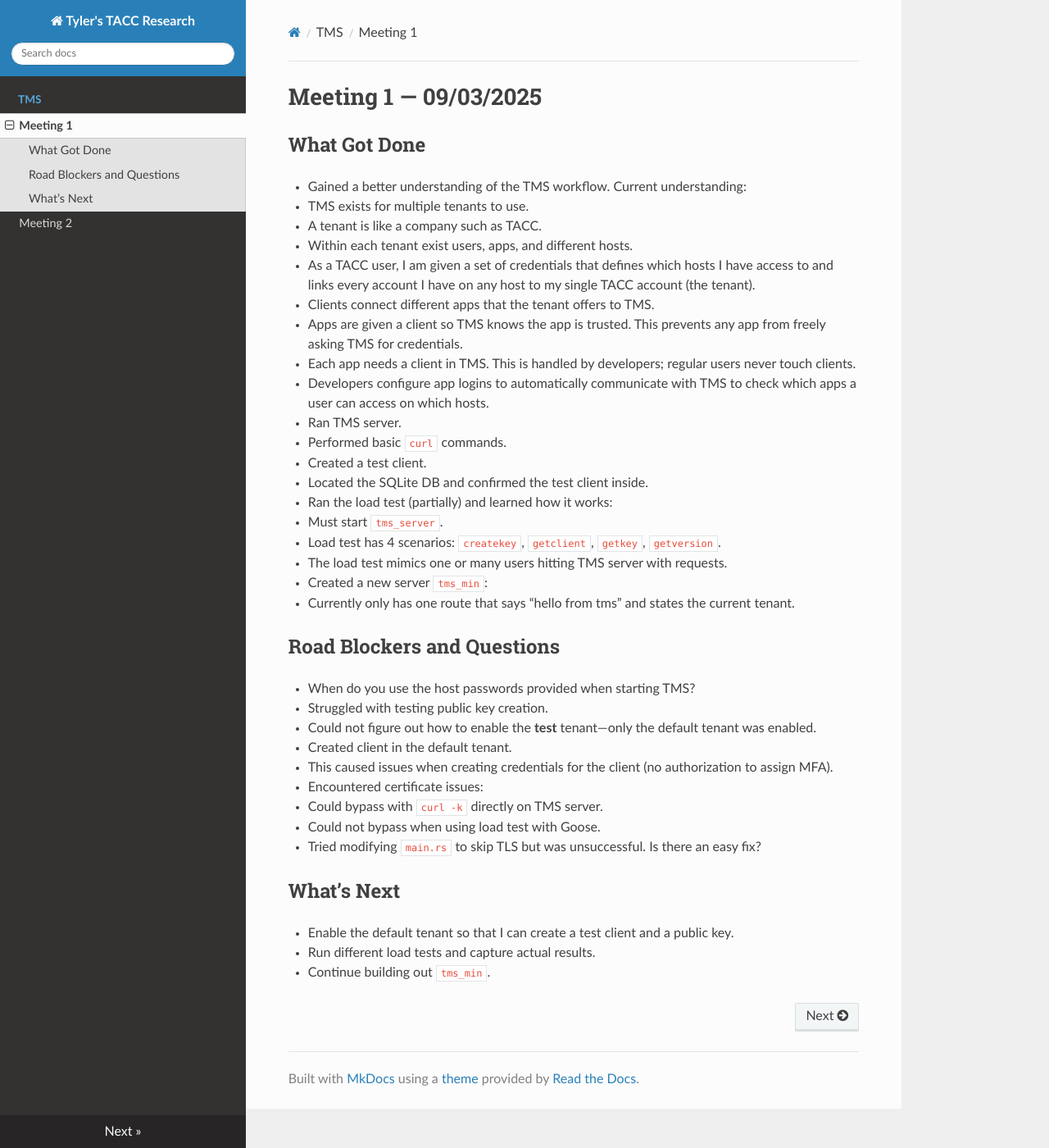
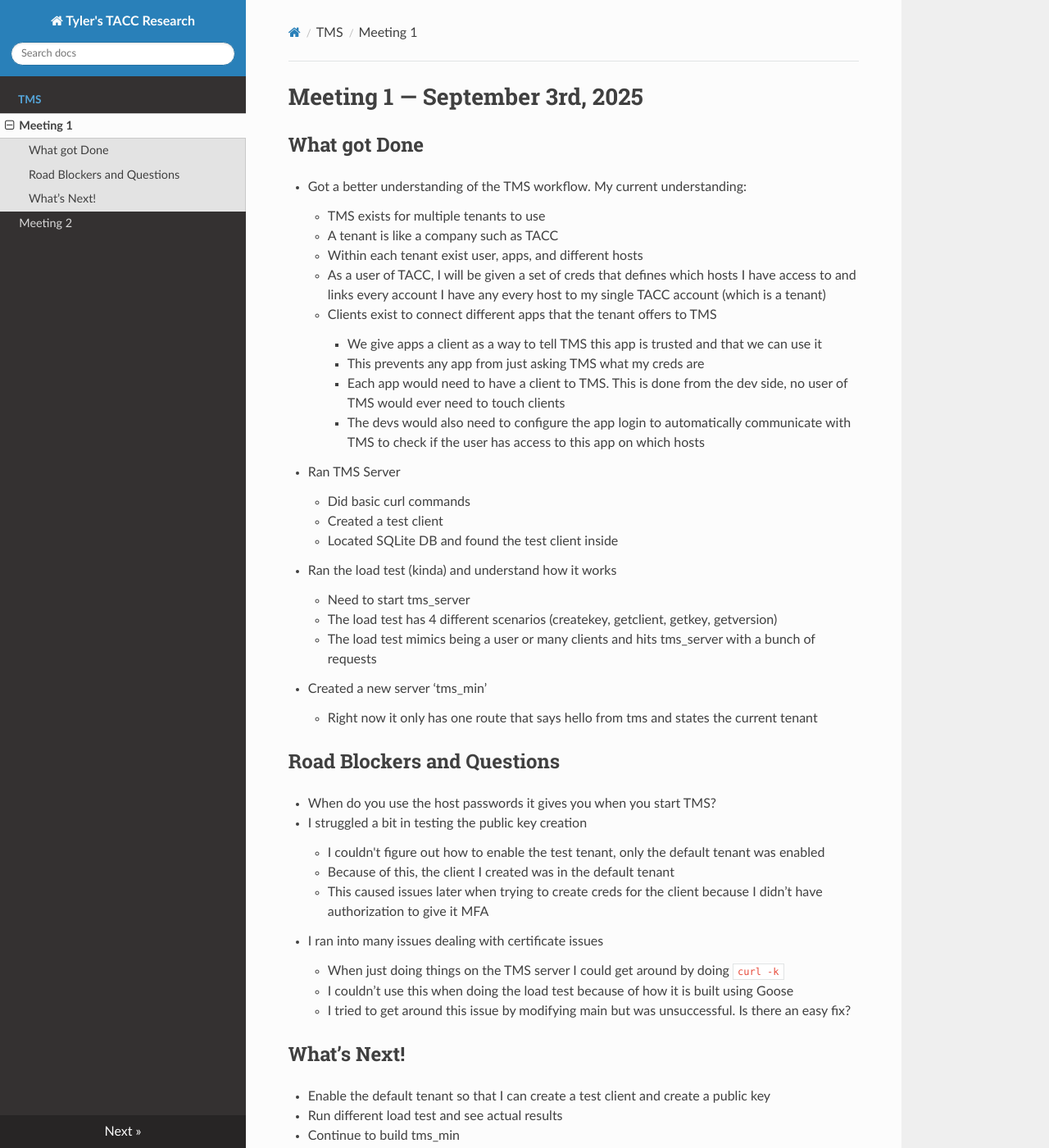
Before and after one commit to tyler0852/tylers-tacc-research, an MkDocs documentation site: the page built from docs/tms/meeting-1.md, in a window 1280 px wide and 1400 px high. Shown: the whole window at 82% size. Built offline with MkDocs 1.6.1, drawn with Linux system fonts in a browser that asks for light colours; nearby versions of some CDN libraries.

Commit message:
Update meeting-1.md

```diff
--- a/docs/tms/meeting-1.md
+++ b/docs/tms/meeting-1.md
@@ -1,38 +1,50 @@
-# Meeting 1 — 09/03/2025
+# Meeting 1 — September 3rd, 2025
 
-## What Got Done
-- Gained a better understanding of the TMS workflow. Current understanding:
-  - TMS exists for multiple tenants to use.
-  - A tenant is like a company such as TACC.
-  - Within each tenant exist users, apps, and different hosts.
-  - As a TACC user, I am given a set of credentials that defines which hosts I have access to and links every account I have on any host to my single TACC account (the tenant).
-  - Clients connect different apps that the tenant offers to TMS.
-  - Apps are given a client so TMS knows the app is trusted. This prevents any app from freely asking TMS for credentials.
-  - Each app needs a client in TMS. This is handled by developers; regular users never touch clients.
-  - Developers configure app logins to automatically communicate with TMS to check which apps a user can access on which hosts.
-- Ran TMS server.
-- Performed basic `curl` commands.
-- Created a test client.
-- Located the SQLite DB and confirmed the test client inside.
-- Ran the load test (partially) and learned how it works:
-  - Must start `tms_server`.
-  - Load test has 4 scenarios: `createkey`, `getclient`, `getkey`, `getversion`.
-  - The load test mimics one or many users hitting TMS server with requests.
-- Created a new server `tms_min`:
-  - Currently only has one route that says “hello from tms” and states the current tenant.
+## What got Done
+- Got a better understanding of the TMS workflow. My current understanding:
+
+    - TMS exists for multiple tenants to use
+    - A tenant is like a company such as TACC
+    - Within each tenant exist user, apps, and different hosts
+    - As a user of TACC, I will be given a set of creds that defines which hosts I have access to and links every account I have any every host to my single TACC account (which is a tenant)
+    - Clients exist to connect different apps that the tenant offers to TMS
+
+        - We give apps a client as a way to tell TMS this app is trusted and that we can use it
+        - This prevents any app from just asking TMS what my creds are
+        - Each app would need to have a client to TMS. This is done from the dev side, no user of TMS would ever need to touch clients
+        - The devs would also need to configure the app login to automatically communicate with TMS to check if the user has access to this app on which hosts
+
+- Ran TMS Server
+
+    - Did basic curl commands
+    - Created a test client
+    - Located SQLite DB and found the test client inside
+
+- Ran the load test (kinda) and understand how it works
+
+    - Need to start tms_server
+    - The load test has 4 different scenarios (createkey, getclient, getkey, getversion)
+    - The load test mimics being a user or many clients and hits tms_server with a bunch of requests
+
+- Created a new server ‘tms_min’
+
+    - Right now it only has one route that says hello from tms and states the current tenant
 
 ## Road Blockers and Questions
-- When do you use the host passwords provided when starting TMS?
-- Struggled with testing public key creation.
-- Could not figure out how to enable the **test** tenant—only the default tenant was enabled.
-  - Created client in the default tenant.
-  - This caused issues when creating credentials for the client (no authorization to assign MFA).
-- Encountered certificate issues:
-  - Could bypass with `curl -k` directly on TMS server.
-  - Could not bypass when using load test with Goose.
-  - Tried modifying `main.rs` to skip TLS but was unsuccessful. Is there an easy fix?
+- When do you use the host passwords it gives you when you start TMS?
+- I struggled a bit in testing the public key creation
 
-## What’s Next
-- Enable the default tenant so that I can create a test client and a public key.
-- Run different load tests and capture actual results.
-- Continue building out `tms_min`.
+    - I couldn't figure out how to enable the test tenant, only the default tenant was enabled
+    - Because of this, the client I created was in the default tenant
+    - This caused issues later when trying to create creds for the client because I didn’t have authorization to give it MFA
+
+- I ran into many issues dealing with certificate issues
+
+    - When just doing things on the TMS server I could get around by doing `curl -k`
+    - I couldn’t use this when doing the load test because of how it is built using Goose
+    - I tried to get around this issue by modifying main but was unsuccessful. Is there an easy fix?
+
+## What’s Next!
+- Enable the default tenant so that I can create a test client and create a public key
+- Run different load test and see actual results
+- Continue to build tms_min
```
